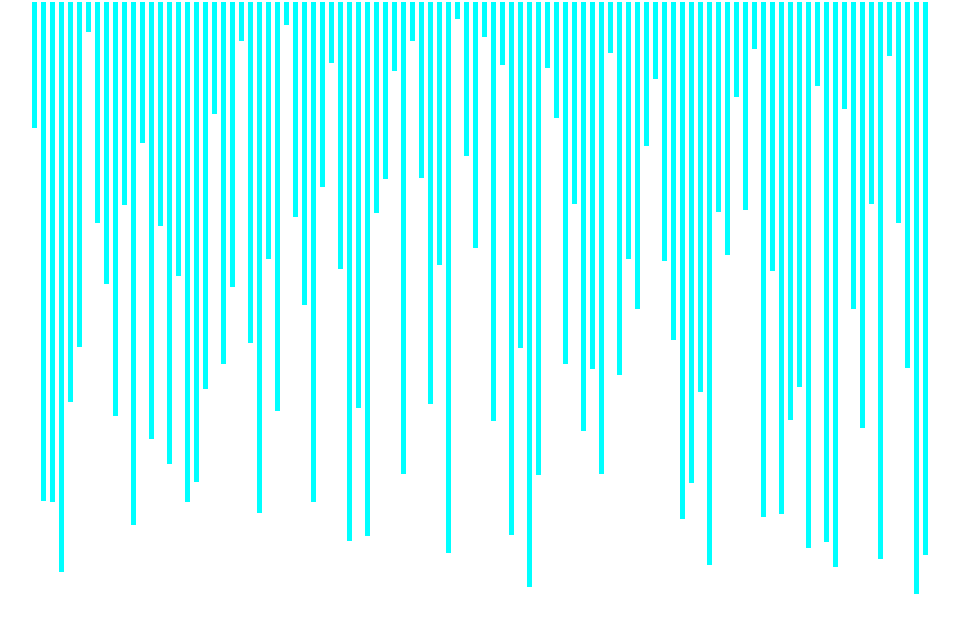
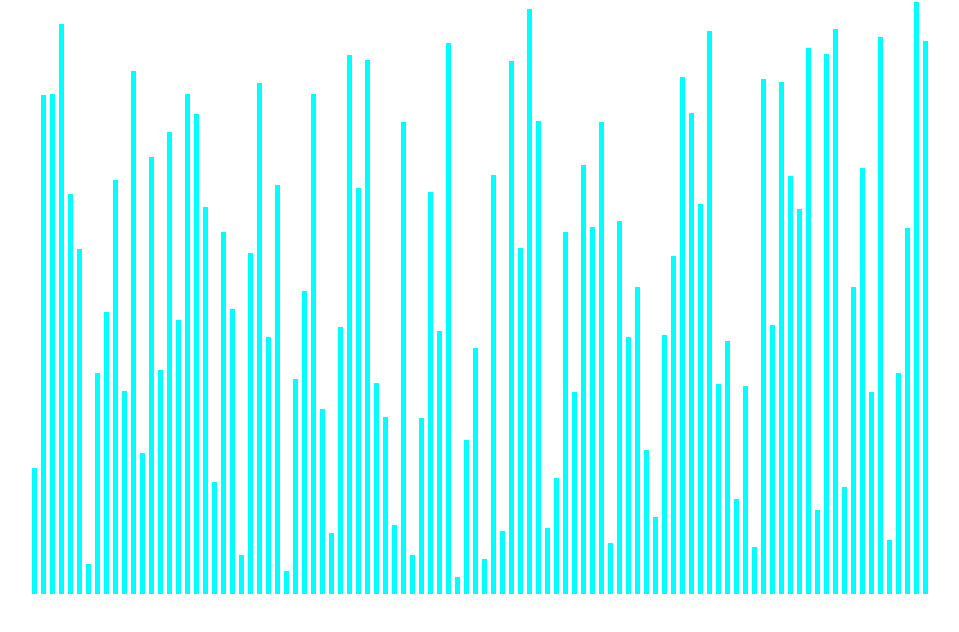
Before and after one commit to Huzzi-loop/SortingVisualiser, a React (Create React App) app: page / in a window 1280 px wide. Shown: the top 632 px of the page, without its empty margins (160-1119 px from the left). Built offline with nearby package versions, Linux system fonts and the light colour scheme.

Commit message:
Fixing deplay problems

```diff
--- a/src/components/sortingVisualiser/SortingVisualiser.css
+++ b/src/components/sortingVisualiser/SortingVisualiser.css
@@ -1,15 +1,17 @@
 .container{
     /* justify-content: center; */
-    display: inline-flex;
+    /* display: inline-flex; */
     /* width: max-content; */
-
+    position: absolute;
+    left: 0px;
+    right:0px;
 }
 
 .display-bar{
     /* display:flex; */
-    flex-direction: column;
+    /* flex-direction: column; */
     background-color: aqua;
     width: 5px;
     margin: 2px;
-    display: inline;
+    display: inline-block;
 }
--- a/src/components/sortingVisualiser/SortingVisualiser.js
+++ b/src/components/sortingVisualiser/SortingVisualiser.js
@@ -21,7 +21,14 @@ class SortingVisualiser extends Component {
     this.setState({array});
     }
 
+    sortingArr(){
+        this.setState({
+            array:this.state.array.sort((a,b)=>a-b)
+        })
+    }
+
     render() {
+        // this.sortingArr()
         return (
             <div className="container">
                 {this.state.array.map((value,i)=>(
```
